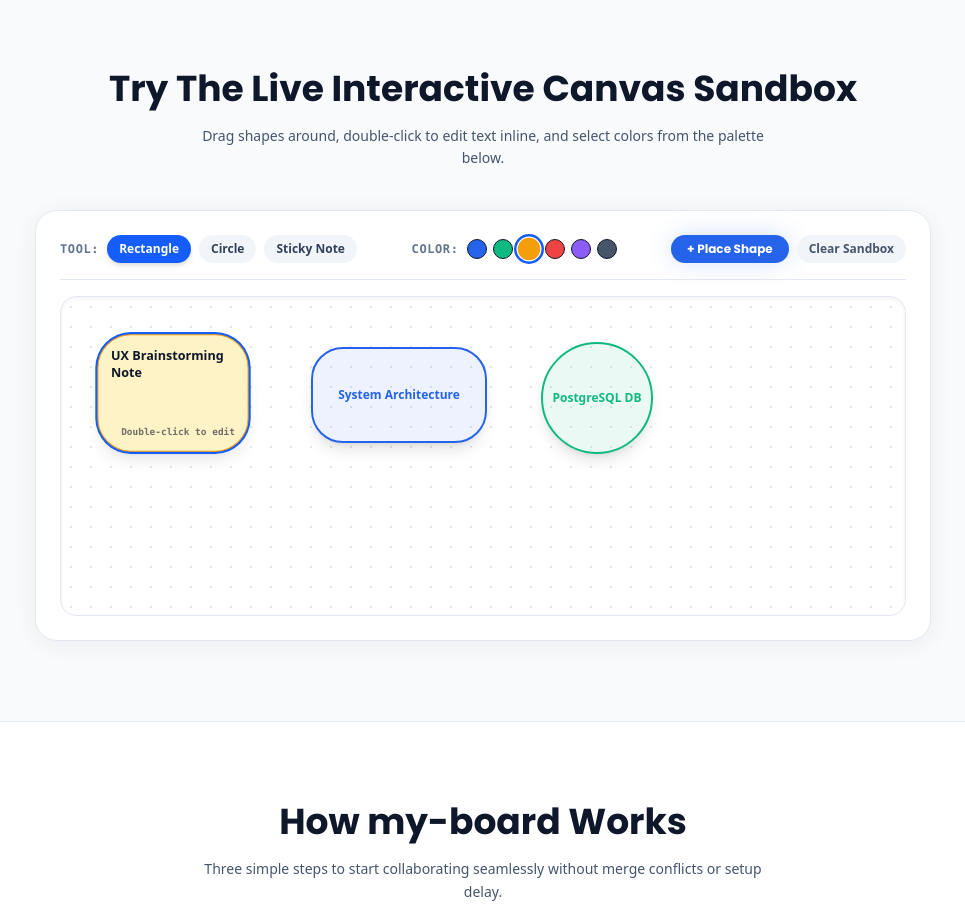
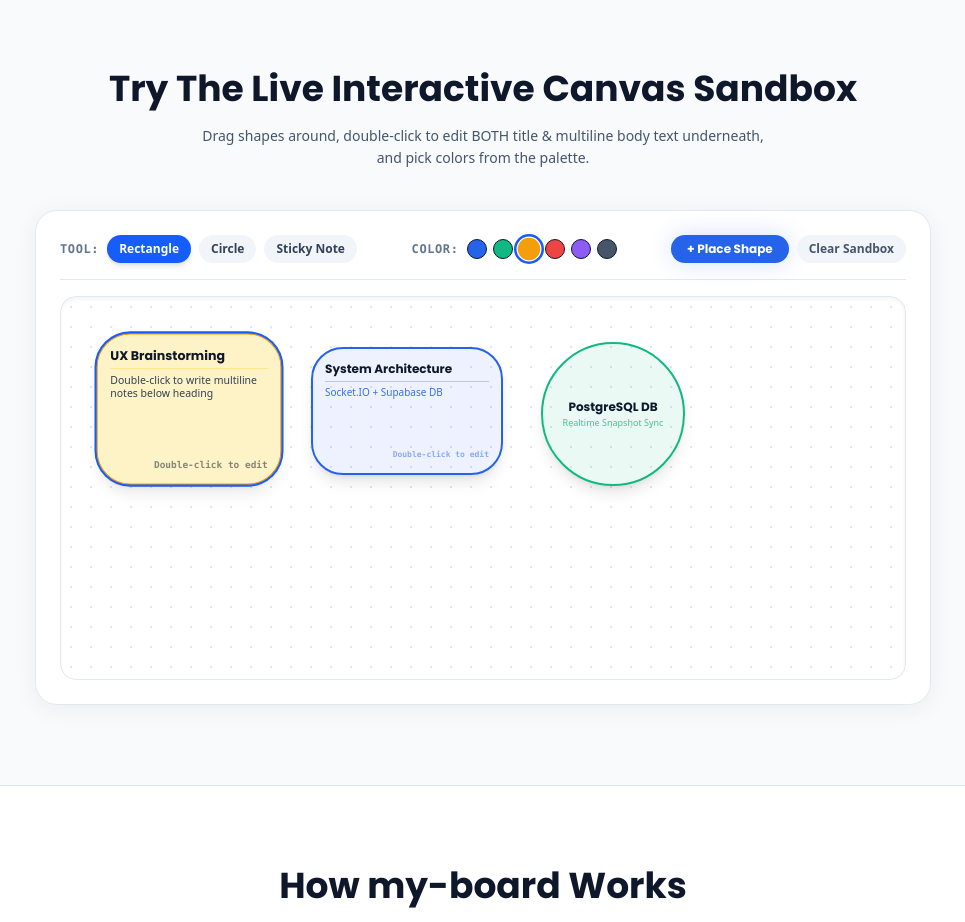
Before and after one commit to thulanesigasa/my-board, a Next.js app: page / in a window 1280 px wide. Shown: the part 800-1722 px from the top of the page, without its empty margins (157-1122 px from the left). Built offline with nearby package versions, Linux system fonts and the light colour scheme; no server answers.

Commit message:
feat(sandbox): add dual heading and multiline body text editing to sticky notes and canvas shapes (#64)

```diff
--- a/src/components/landing/InteractiveSandbox.tsx
+++ b/src/components/landing/InteractiveSandbox.tsx
@@ -7,7 +7,8 @@ interface SandboxShape {
   type: 'rect' | 'circle' | 'note';
   x: number;
   y: number;
-  text: string;
+  title: string;
+  bodyText: string;
   color: string;
 }
 
@@ -16,9 +17,33 @@ const PALETTE = ['#2563EB', '#10B981', '#F59E0B', '#EF4444', '#8B5CF6', '#475569
 export const InteractiveSandbox: React.FC = () => {
   const [activeTool, setActiveTool] = useState<'rect' | 'circle' | 'note'>('rect');
   const [shapes, setShapes] = useState<SandboxShape[]>([
-    { id: 1, type: 'note', x: 40, y: 40, text: 'UX Brainstorming Note', color: '#F59E0B' },
-    { id: 2, type: 'rect', x: 250, y: 50, text: 'System Architecture', color: '#2563EB' },
-    { id: 3, type: 'circle', x: 480, y: 45, text: 'PostgreSQL DB', color: '#10B981' },
+    {
+      id: 1,
+      type: 'note',
+      x: 40,
+      y: 40,
+      title: 'UX Brainstorming',
+      bodyText: 'Double-click to write multiline notes below heading',
+      color: '#F59E0B',
+    },
+    {
+      id: 2,
+      type: 'rect',
+      x: 250,
+      y: 50,
+      title: 'System Architecture',
+      bodyText: 'Socket.IO + Supabase DB',
+      color: '#2563EB',
+    },
+    {
+      id: 3,
+      type: 'circle',
+      x: 480,
+      y: 45,
+      title: 'PostgreSQL DB',
+      bodyText: 'Realtime Snapshot Sync',
+      color: '#10B981',
+    },
   ]);
 
   const [selectedId, setSelectedId] = useState<number | null>(1);
@@ -35,11 +60,13 @@ export const InteractiveSandbox: React.FC = () => {
       type: activeTool,
       x: Math.floor(Math.random() * 350) + 40,
       y: Math.floor(Math.random() * 100) + 40,
-      text: activeTool === 'note' ? 'New Sticky Note' : activeTool === 'rect' ? 'New Rectangle' : 'New Circle',
+      title: activeTool === 'note' ? 'Sticky Note Title' : activeTool === 'rect' ? 'Rectangle Heading' : 'Circle Heading',
+      bodyText: 'Type your detailed body text content underneath...',
       color: activeTool === 'note' ? '#F59E0B' : activeTool === 'rect' ? '#2563EB' : '#10B981',
     };
     setShapes([...shapes, newShape]);
     setSelectedId(newId);
+    setEditingId(newId);
   };
 
   const handleMouseDown = (id: number, e: React.MouseEvent) => {
@@ -60,8 +87,8 @@ export const InteractiveSandbox: React.FC = () => {
   const handleMouseMove = (e: React.MouseEvent) => {
     if (draggingIdRef.current === null || !containerRef.current) return;
     const rect = containerRef.current.getBoundingClientRect();
-    const newX = Math.max(10, Math.min(rect.width - 160, e.clientX - rect.left - dragOffsetRef.current.x));
-    const newY = Math.max(10, Math.min(rect.height - 100, e.clientY - rect.top - dragOffsetRef.current.y));
+    const newX = Math.max(10, Math.min(rect.width - 180, e.clientX - rect.left - dragOffsetRef.current.x));
+    const newY = Math.max(10, Math.min(rect.height - 120, e.clientY - rect.top - dragOffsetRef.current.y));
 
     setShapes((prev) =>
       prev.map((s) => (s.id === draggingIdRef.current ? { ...s, x: newX, y: newY } : s))
@@ -77,21 +104,26 @@ export const InteractiveSandbox: React.FC = () => {
     setShapes((prev) => prev.map((s) => (s.id === selectedId ? { ...s, color } : s)));
   };
 
-  const updateSelectedText = (text: string) => {
+  const updateSelectedTitle = (title: string) => {
     if (selectedId === null) return;
-    setShapes((prev) => prev.map((s) => (s.id === selectedId ? { ...s, text } : s)));
+    setShapes((prev) => prev.map((s) => (s.id === selectedId ? { ...s, title } : s)));
+  };
+
+  const updateSelectedBody = (bodyText: string) => {
+    if (selectedId === null) return;
+    setShapes((prev) => prev.map((s) => (s.id === selectedId ? { ...s, bodyText } : s)));
   };
 
   const selectedShape = shapes.find((s) => s.id === selectedId);
 
   return (
-    <section id="sandbox" className="py-20 bg-[var(--color-bg)] relative z-10 border-b border-slate-200">
+    <section id="sandbox" className="py-20 bg-[var(--color-bg)] relative z-10 border-b border-slate-200 font-sans">
       <div className="max-w-6xl mx-auto px-6 text-center">
-        <h2 className="text-3xl sm:text-4xl font-extrabold text-slate-900 mb-4">
+        <h2 className="text-3xl sm:text-4xl font-extrabold text-slate-900 mb-4 font-heading">
           Try The Live Interactive Canvas Sandbox
         </h2>
         <p className="text-slate-600 text-sm max-w-xl mx-auto mb-10 leading-relaxed font-body">
-          Drag shapes around, double-click to edit text inline, and select colors from the palette below.
+          Drag shapes around, double-click to edit BOTH title & multiline body text underneath, and pick colors from the palette.
         </p>
 
         {/* Sandbox Glass Container */}
@@ -164,7 +196,7 @@ export const InteractiveSandbox: React.FC = () => {
             onMouseMove={handleMouseMove}
             onMouseUp={handleMouseUp}
             onMouseLeave={handleMouseUp}
-            className="h-80 rounded-2xl bg-white border border-slate-200 relative overflow-hidden shadow-inner select-none cursor-crosshair"
+            className="h-96 rounded-2xl bg-white border border-slate-200 relative overflow-hidden shadow-inner select-none cursor-crosshair"
           >
             <div className="absolute inset-0 bg-[radial-gradient(#cbd5e1_1px,transparent_1px)] [background-size:20px_20px] opacity-60" />
 
@@ -178,8 +210,8 @@ export const InteractiveSandbox: React.FC = () => {
                     key={s.id}
                     onMouseDown={(e) => handleMouseDown(s.id, e)}
                     onDoubleClick={() => setEditingId(s.id)}
-                    className={`absolute w-36 h-28 p-3 rounded-xl shadow-lg transition-shadow cursor-grab active:cursor-grabbing font-bold text-xs flex flex-col justify-between ${
-                      isSelected ? 'ring-2 ring-blue-600 scale-105' : ''
+                    className={`absolute w-44 h-36 p-3 rounded-xl shadow-lg transition-shadow cursor-grab active:cursor-grabbing font-bold text-xs flex flex-col justify-between ${
+                      isSelected ? 'ring-2 ring-blue-600 scale-105 z-30' : 'z-10'
                     }`}
                     style={{
                       left: `${s.x}px`,
@@ -191,19 +223,39 @@ export const InteractiveSandbox: React.FC = () => {
                     }}
                   >
                     {isEditing ? (
+                      <div className="space-y-1 w-full" onClick={(e) => e.stopPropagation()}>
                         <input
                           type="text"
-                        autoFocus
-                        value={s.text}
-                        onChange={(e) => updateSelectedText(e.target.value)}
-                        onBlur={() => setEditingId(null)}
-                        onKeyDown={(e) => e.key === 'Enter' && setEditingId(null)}
-                        className="bg-white/80 w-full text-xs font-bold p-1 rounded focus:outline-none"
+                          value={s.title}
+                          onChange={(e) => updateSelectedTitle(e.target.value)}
+                          placeholder="Heading..."
+                          className="bg-white/90 w-full text-xs font-black p-1 rounded border border-amber-300 focus:outline-none"
                         />
+                        <textarea
+                          rows={2}
+                          value={s.bodyText}
+                          onChange={(e) => updateSelectedBody(e.target.value)}
+                          placeholder="Body text below heading..."
+                          className="bg-white/90 w-full text-[10px] p-1 rounded border border-amber-300 focus:outline-none resize-none"
+                        />
+                        <button
+                          onClick={() => setEditingId(null)}
+                          className="w-full py-0.5 bg-amber-400 text-[9px] font-bold rounded text-slate-900"
+                        >
+                          Done
+                        </button>
+                      </div>
                     ) : (
-                      <span>{s.text}</span>
+                      <div>
+                        <h4 className="font-extrabold text-xs text-slate-900 mb-1 border-b border-amber-300/40 pb-1">
+                          {s.title}
+                        </h4>
+                        <p className="text-[10px] text-slate-700 font-normal leading-tight font-body">
+                          {s.bodyText}
+                        </p>
+                      </div>
                     )}
-                    <span className="text-[9px] font-mono opacity-60 text-right block">Double-click to edit</span>
+                    <span className="text-[9px] font-mono opacity-50 text-right block mt-1">Double-click to edit</span>
                   </div>
                 );
               }
@@ -214,8 +266,8 @@ export const InteractiveSandbox: React.FC = () => {
                     key={s.id}
                     onMouseDown={(e) => handleMouseDown(s.id, e)}
                     onDoubleClick={() => setEditingId(s.id)}
-                    className={`absolute w-28 h-28 rounded-full border-2 font-bold text-xs flex items-center justify-center text-center p-2 shadow-lg cursor-grab active:cursor-grabbing ${
-                      isSelected ? 'ring-2 ring-blue-600 scale-105' : ''
+                    className={`absolute w-36 h-36 rounded-full border-2 font-bold text-xs flex flex-col items-center justify-center text-center p-3 shadow-lg cursor-grab active:cursor-grabbing ${
+                      isSelected ? 'ring-2 ring-blue-600 scale-105 z-30' : 'z-10'
                     }`}
                     style={{
                       left: `${s.x}px`,
@@ -226,17 +278,33 @@ export const InteractiveSandbox: React.FC = () => {
                     }}
                   >
                     {isEditing ? (
+                      <div className="space-y-1 w-24" onClick={(e) => e.stopPropagation()}>
                         <input
                           type="text"
-                        autoFocus
-                        value={s.text}
-                        onChange={(e) => updateSelectedText(e.target.value)}
-                        onBlur={() => setEditingId(null)}
-                        onKeyDown={(e) => e.key === 'Enter' && setEditingId(null)}
-                        className="bg-white/80 text-xs font-bold p-1 rounded focus:outline-none w-20 text-center"
+                          value={s.title}
+                          onChange={(e) => updateSelectedTitle(e.target.value)}
+                          placeholder="Heading"
+                          className="bg-white/90 text-[10px] font-bold p-1 rounded border focus:outline-none w-full text-center"
                         />
+                        <textarea
+                          rows={2}
+                          value={s.bodyText}
+                          onChange={(e) => updateSelectedBody(e.target.value)}
+                          placeholder="Body text"
+                          className="bg-white/90 text-[9px] p-1 rounded border focus:outline-none w-full text-center resize-none"
+                        />
+                        <button
+                          onClick={() => setEditingId(null)}
+                          className="w-full py-0.5 bg-blue-600 text-white text-[8px] font-bold rounded"
+                        >
+                          Done
+                        </button>
+                      </div>
                     ) : (
-                      <span>{s.text}</span>
+                      <div>
+                        <h4 className="font-extrabold text-xs mb-0.5">{s.title}</h4>
+                        <p className="text-[9px] font-normal opacity-80 line-clamp-2">{s.bodyText}</p>
+                      </div>
                     )}
                   </div>
                 );
@@ -247,8 +315,8 @@ export const InteractiveSandbox: React.FC = () => {
                   key={s.id}
                   onMouseDown={(e) => handleMouseDown(s.id, e)}
                   onDoubleClick={() => setEditingId(s.id)}
-                  className={`absolute w-44 h-24 rounded-xl border-2 font-bold text-xs flex items-center justify-center text-center p-2 shadow-lg cursor-grab active:cursor-grabbing ${
-                    isSelected ? 'ring-2 ring-blue-600 scale-105' : ''
+                  className={`absolute w-48 h-32 rounded-xl border-2 font-bold text-xs flex flex-col justify-between p-3 shadow-lg cursor-grab active:cursor-grabbing ${
+                    isSelected ? 'ring-2 ring-blue-600 scale-105 z-30' : 'z-10'
                   }`}
                   style={{
                     left: `${s.x}px`,
@@ -259,18 +327,35 @@ export const InteractiveSandbox: React.FC = () => {
                   }}
                 >
                   {isEditing ? (
+                    <div className="space-y-1 w-full" onClick={(e) => e.stopPropagation()}>
                       <input
                         type="text"
-                      autoFocus
-                      value={s.text}
-                      onChange={(e) => updateSelectedText(e.target.value)}
-                      onBlur={() => setEditingId(null)}
-                      onKeyDown={(e) => e.key === 'Enter' && setEditingId(null)}
-                      className="bg-white/80 text-xs font-bold p-1 rounded focus:outline-none w-32 text-center"
+                        value={s.title}
+                        onChange={(e) => updateSelectedTitle(e.target.value)}
+                        placeholder="Heading..."
+                        className="bg-white/90 w-full text-xs font-bold p-1 rounded border focus:outline-none text-slate-900"
                       />
+                      <textarea
+                        rows={2}
+                        value={s.bodyText}
+                        onChange={(e) => updateSelectedBody(e.target.value)}
+                        placeholder="Body text below heading..."
+                        className="bg-white/90 w-full text-[10px] p-1 rounded border focus:outline-none resize-none text-slate-900"
+                      />
+                      <button
+                        onClick={() => setEditingId(null)}
+                        className="w-full py-0.5 bg-blue-600 text-white text-[9px] font-bold rounded"
+                      >
+                        Done Editing
+                      </button>
+                    </div>
                   ) : (
-                    <span>{s.text}</span>
+                    <div>
+                      <h4 className="font-extrabold text-xs mb-1 border-b border-current/20 pb-1">{s.title}</h4>
+                      <p className="text-[10px] font-normal opacity-90 leading-tight">{s.bodyText}</p>
+                    </div>
                   )}
+                  <span className="text-[8px] font-mono opacity-50 text-right block">Double-click to edit</span>
                 </div>
               );
             })}
```
Lines whose indentation alone changed are shown as unchanged.
